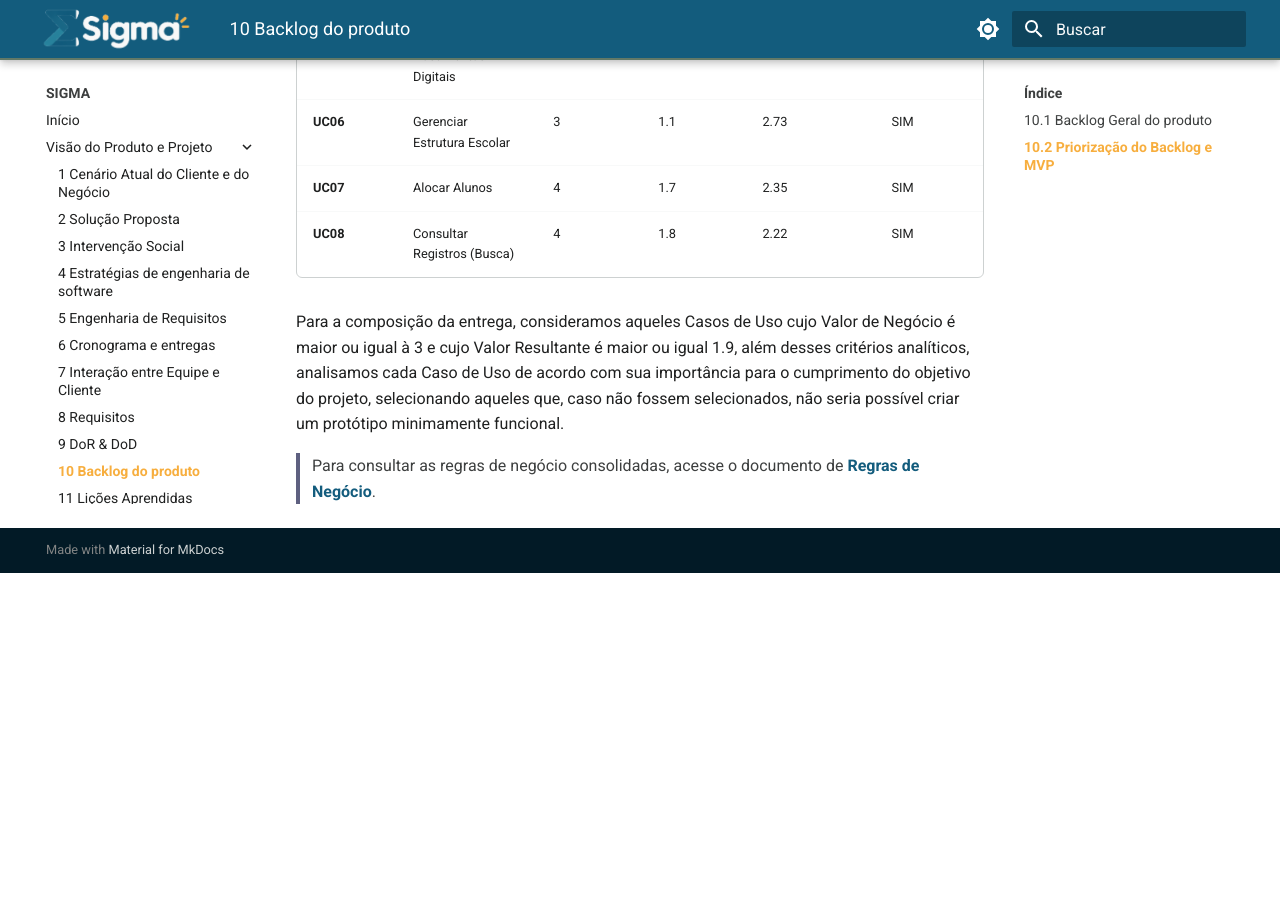
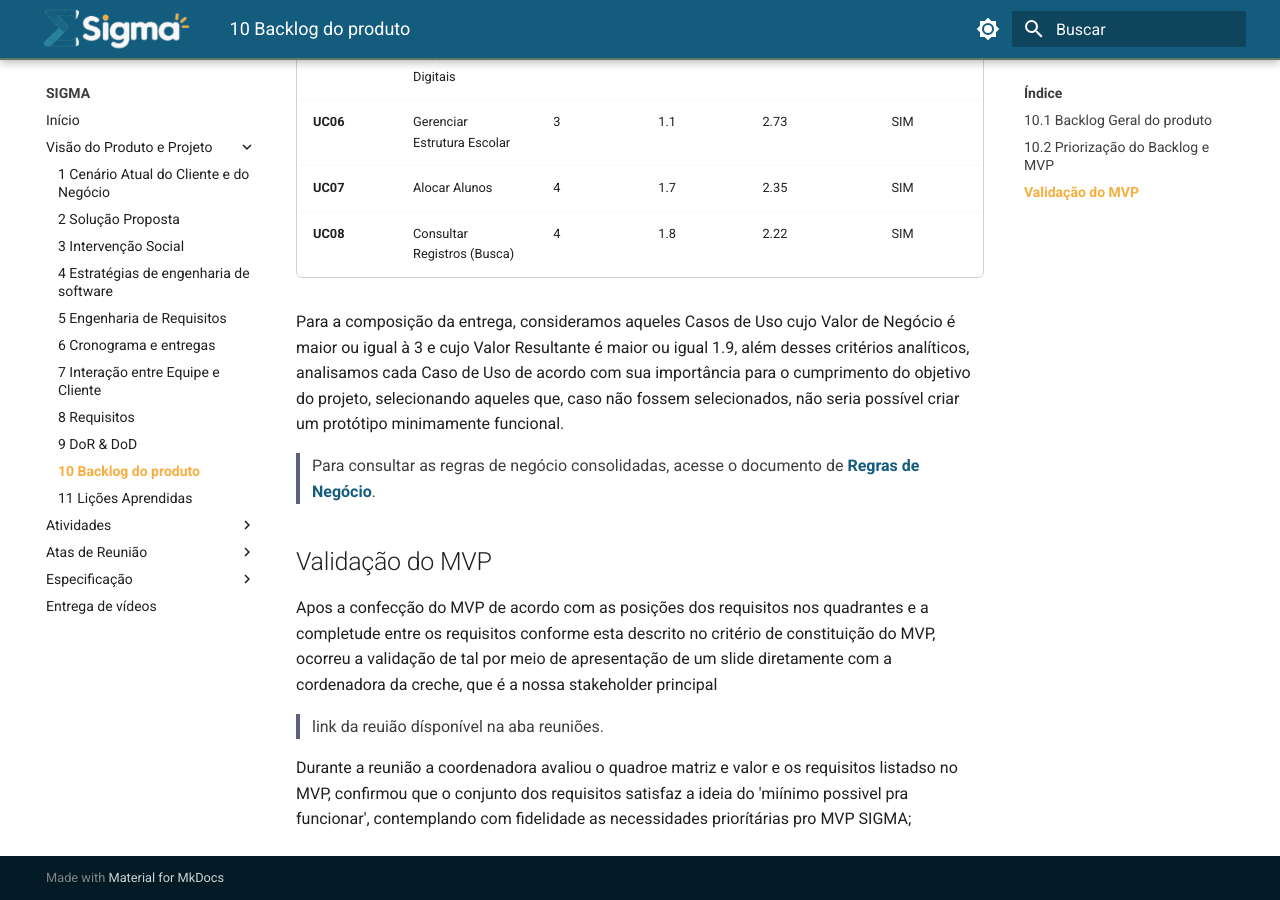
Before and after one commit to mdsreq-fga-unb/REQ-2026.2-T01-Sigma, an MkDocs documentation site: the page built from docs/doc-visao/10_backlog.md, in a window 1280 px wide and 900 px high, scrolled down 9709 px. Built offline with MkDocs 1.6.1 and Material for MkDocs 9.7.7, drawn with Linux system fonts in a browser that asks for light colours; before the commit the page ends 10282 px from its top, so only the background shows below that; some of the changed text lies outside the part shown.

Commit message:
ajustes finais e entrega da unidade 2

```diff
--- a/docs/doc-visao/10_backlog.md
+++ b/docs/doc-visao/10_backlog.md
@@ -102,16 +102,21 @@
 | RNF9 | Disponibilidade do sistema | Necessário, o sistema deve permanecer acessível durante todo o expediente | 4 | 2 | 2 | 2 | 2 |
 | RNF10 | Acessos múltiplos | Essencial, para acompanhar a necessidade do cliente | 3 | 2 | 2 | 2 | 2 |
 
+---
+
 A seguir a imagem e o link da nossa matriz de requisitos,
 [link do excalidraw](https://excalidraw.ufpi.br/#room=18ce979a0731349ffb5c,xyFmMOtSPX3E6eJx2N1H_g)
----
+
+
+
 ![matriz de requisitos ](../assets/matriz_requisitos.png)
 
 
-Considerando a Tabela de Consolidação de Produto , decidimos fazer uma priorização mais aplicada aos nossos Casos de Uso, abaixo há uma tabela que indica o agrupamento da média das médias de Valor de Negócio e Esforço Técnico dos requisitos correspondentes à cada Caso de Uso
+
 
 ### Priorização dos Casos de Uso
 
+ Considerando a Tabela de Consolidação de Produto , decidimos fazer uma priorização mais aplicada aos nossos Casos de Uso, abaixo há uma tabela que indica o agrupamento da média das médias de Valor de Negócio e Esforço Técnico dos requisitos correspondentes à cada Caso de Uso
 #### Valor de Negócio e Esforço Técnico por Caso de Uso
 
 | Caso de Uso | Valor de Negócio | Esforço Técnico | Média do Valor de Negócio | Média do Esforço Técnico |
@@ -142,6 +147,12 @@
 
 Para a composição da entrega, consideramos aqueles Casos de Uso cujo Valor de Negócio é maior ou igual à 3 e cujo Valor Resultante é maior ou igual 1.9, além desses critérios analíticos, analisamos cada Caso de Uso de acordo com sua importância para o cumprimento do objetivo do projeto, selecionando aqueles que, caso não fossem selecionados, não seria possível criar um protótipo minimamente funcional.
 
+> Para consultar as regras de negócio consolidadas, acesse o documento de [**Regras de Negócio**](./Regras-Negocio.md).
 
+## Validação do MVP
 
-> Para consultar as regras de negócio consolidadas, acesse o documento de [**Regras de Negócio**](./Regras-Negocio.md).
+Apos a confecção do MVP de acordo com as posições dos requisitos nos quadrantes e a completude entre os requisitos conforme esta descrito no critério de constituição do MVP, ocorreu a validação de tal por meio de apresentação de um slide diretamente com a cordenadora da creche, que é a nossa stakeholder principal
+
+> link da reuião dísponível na aba reuniões.
+
+Durante a reunião a coordenadora avaliou o quadroe matriz e valor e os requisitos listadso no MVP, confirmou que o conjunto dos requisitos satisfaz a ideia do 'miínimo possivel pra funcionar', contemplando com fidelidade as necessidades priorítárias pro MVP SIGMA;
--- a/mkdocs.yml
+++ b/mkdocs.yml
@@ -75,7 +75,7 @@
       - 10 Backlog do produto: doc-visao/10_backlog.md
       - 11 Lições Aprendidas: doc-visao/11_licoes.md
 
-  - Casos de Uso: doc-visao/casos-uso/index.md
+  #- Casos de Uso: doc-visao/casos-uso/index.md
 
   - Atividades:
     - Atividade 3: atividades/atividade_3.md
@@ -84,11 +84,11 @@
   - Atas de Reunião:
 
     - Reunião unidade 2: reunioes/ata1.md
-    - Reunião unidade 1: reunioes/ata2.md
+    # - Reunião unidade 1: reunioes/ata2.md
 
-  #     - Especificação:
-  #     - Casos de Uso: especificacao/casos-uso.md
-  #     - Arquitetura: especificacao/arquitetura.md
+  - Especificação:
+    - Casos de Uso: doc-visao/casos-uso/index.md
+    #- Arquitetura: especificacao/arquitetura.md
   # - Documentação:
   #     - Glossário: documentacao/glossario.md
   #     - FAQ: documentacao/faq.md
```
Also changed, not shown: docs/doc-visao/casos-uso/uc05.md (+2 -2 lines).
